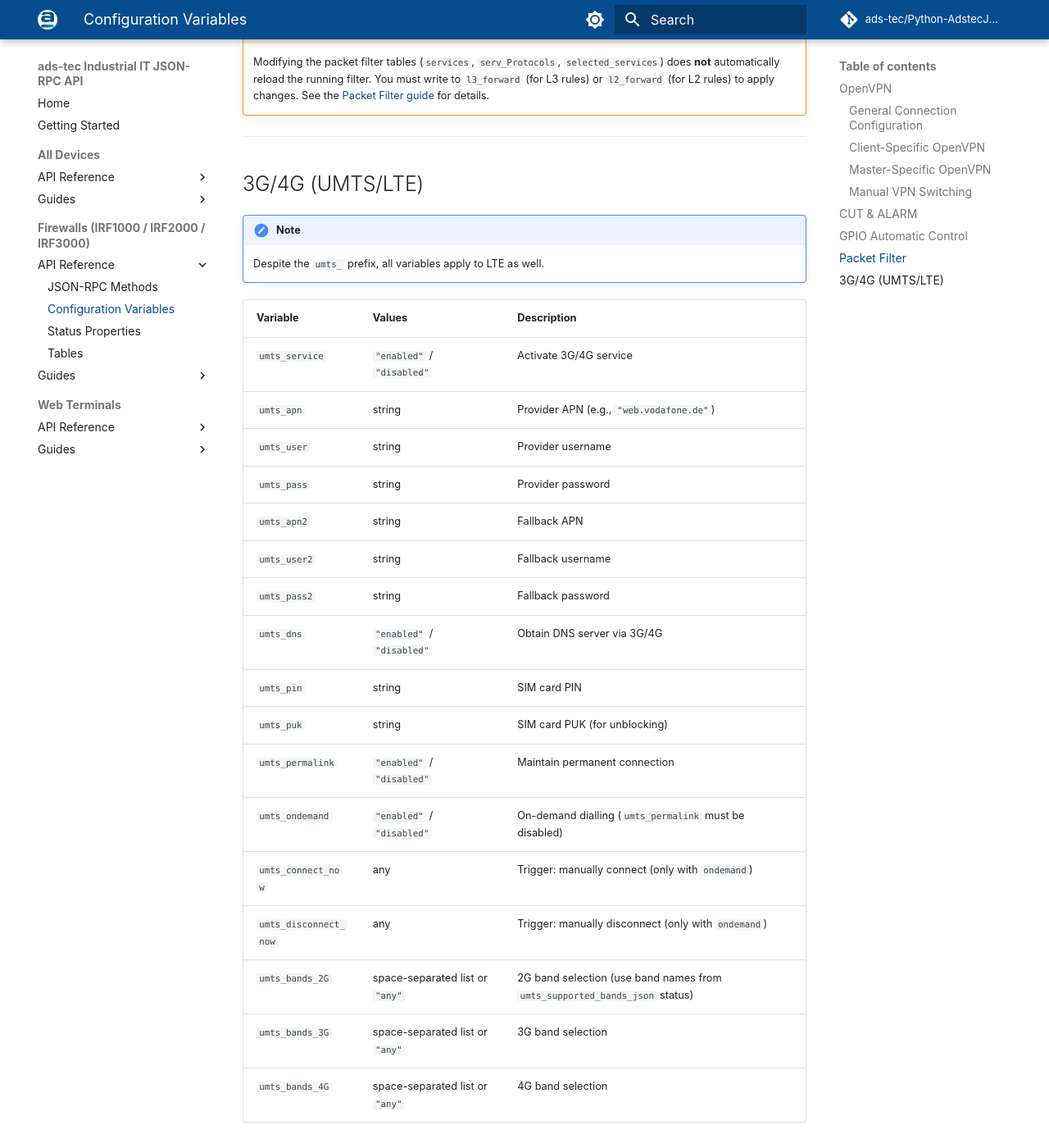
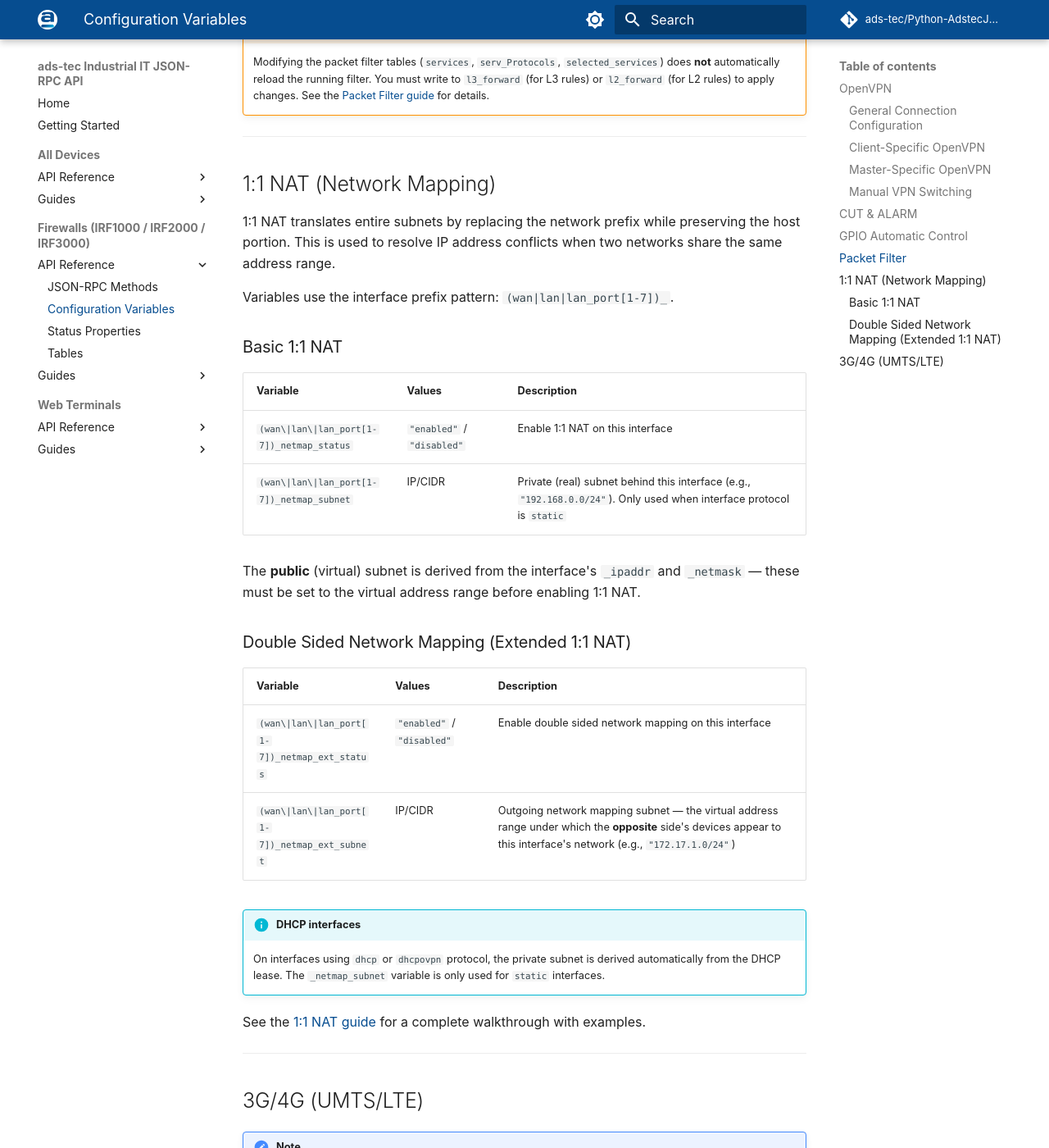
Before and after one commit to ads-tec/Python-AdstecJSONRPCDevice, an MkDocs documentation site: the page built from docs/api-reference/firewall/config-variables.md, in a window 1280 px wide and 1400 px high, scrolled down 3574 px. Shown: the whole window at 82% size. Built offline with MkDocs 1.6.1 and Material for MkDocs 9.7.7, drawn with Linux system fonts in a browser that asks for light colours; comment, search, counter and statistics services are not loaded; the version menu is left out; some of the changed lines change nothing that is shown.

Commit message:
add 1:1 NAT guide and config variable reference

````diff
--- a/docs/api-reference/firewall/config-variables.md
+++ b/docs/api-reference/firewall/config-variables.md
@@ -90,6 +90,35 @@ Requires VPN connection configured in `"switched"` state.
 
 ---
 
+## 1:1 NAT (Network Mapping)
+
+1:1 NAT translates entire subnets by replacing the network prefix while preserving the host portion. This is used to resolve IP address conflicts when two networks share the same address range.
+
+Variables use the interface prefix pattern: `(wan|lan|lan_port[1-7])_`.
+
+### Basic 1:1 NAT
+
+| Variable | Values | Description |
+|---|---|---|
+| `(wan\|lan\|lan_port[1-7])_netmap_status` | `"enabled"` / `"disabled"` | Enable 1:1 NAT on this interface |
+| `(wan\|lan\|lan_port[1-7])_netmap_subnet` | IP/CIDR | Private (real) subnet behind this interface (e.g., `"192.168.0.0/24"`). Only used when interface protocol is `static` |
+
+The **public** (virtual) subnet is derived from the interface's `_ipaddr` and `_netmask` — these must be set to the virtual address range before enabling 1:1 NAT.
+
+### Double Sided Network Mapping (Extended 1:1 NAT)
+
+| Variable | Values | Description |
+|---|---|---|
+| `(wan\|lan\|lan_port[1-7])_netmap_ext_status` | `"enabled"` / `"disabled"` | Enable double sided network mapping on this interface |
+| `(wan\|lan\|lan_port[1-7])_netmap_ext_subnet` | IP/CIDR | Outgoing network mapping subnet — the virtual address range under which the **opposite** side's devices appear to this interface's network (e.g., `"172.17.1.0/24"`) |
+
+!!! info "DHCP interfaces"
+    On interfaces using `dhcp` or `dhcpovpn` protocol, the private subnet is derived automatically from the DHCP lease. The `_netmap_subnet` variable is only used for `static` interfaces.
+
+See the [1:1 NAT guide](../../guides/one-to-one-nat.md) for a complete walkthrough with examples.
+
+---
+
 ## 3G/4G (UMTS/LTE)
 
 !!! note
--- /dev/null
+++ b/docs/guides/one-to-one-nat.md
@@ -0,0 +1,307 @@
+# 1:1 NAT (Network Mapping)
+
+!!! note "Firewall models only"
+    1:1 NAT is available on IRF1000, IRF2000, and IRF3000 firewalls in IP-Router mode. The IRF3400 supports up to 4 independent networks (WAN + 3 LAN ports), and the IRF3800 supports up to 8 (WAN + 7 LAN ports).
+
+1:1 NAT maps an entire subnet to a different subnet by replacing the network prefix while preserving the host portion. The most common use case is connecting multiple machines that all ship with the same fixed IP range (e.g., 192.168.0.0/24) to a single firewall — each machine network gets its own unique virtual address range so they can coexist without conflicts.
+
+## How It Works
+
+Unlike port forwarding which translates individual addresses and ports, 1:1 NAT performs a prefix substitution on every packet crossing the interface:
+
+| Direction | Original Address | Translated Address |
+|---|---|---|
+| Incoming (from factory to machine) | 10.0.0.50 (factory PC) | No change (unique range, no conflict) |
+| Outgoing (from machine to factory) | 192.168.0.100 (real machine address) | 172.16.1.100 (virtual) |
+
+The host portion (`.100`) is always preserved — only the network prefix changes.
+
+### Terminology
+
+| Term | Meaning |
+|---|---|
+| **Private subnet** | The real IP range behind the interface (the addresses the machine's devices actually use) |
+| **Public subnet** | The virtual IP range the interface presents to the rest of the network |
+| **Double sided network mapping** | Extended mode where traffic in *both* directions is translated — needed when the opposite network also has a conflicting address range |
+
+## Configuration Variables
+
+1:1 NAT is configured entirely through config variables — there is no table involved.
+
+| Variable | Values | Description |
+|---|---|---|
+| `{iface}_ipaddr` | IP address | Must be set to the **virtual** IP when 1:1 NAT is enabled |
+| `{iface}_netmask` | Netmask | Subnet mask for the virtual range |
+| `{iface}_netmap_status` | `"enabled"` / `"disabled"` | Enable 1:1 NAT on this interface |
+| `{iface}_netmap_subnet` | IP/CIDR | The **real** (private) subnet behind this interface |
+| `{iface}_netmap_ext_status` | `"enabled"` / `"disabled"` | Enable double sided network mapping |
+| `{iface}_netmap_ext_subnet` | IP/CIDR | The virtual range under which the opposite network appears to this interface's devices |
+
+Where `{iface}` is `wan`, `lan`, `lan_port1`–`lan_port7`, etc.
+
+See the [Configuration Variables (Firewalls)](../api-reference/firewall/config-variables.md#11-nat-network-mapping) reference for the full list.
+
+## Example: Multiple Machines with Identical Networks
+
+### Scenario
+
+A production hall has three machines, each delivered with the same fixed network 192.168.0.0/24. The machines are connected to an IRF3400 firewall (IP-Router Extended mode), which provides an uplink to the factory network (10.0.0.0/24):
+
+| Port | Connected to | Real subnet |
+|---|---|---|
+| **WAN** | Factory network (uplink) | 10.0.0.0/24 |
+| **LAN Port 1** | Machine 1 (CNC mill) | 192.168.0.0/24 |
+| **LAN Port 2** | Machine 2 (Robot cell) | 192.168.0.0/24 |
+| **LAN Port 3** | Machine 3 (Packaging line) | 192.168.0.0/24 |
+
+Without NAT, the firewall cannot route between the three machine networks because they all share the same address range.
+
+### Solution
+
+Assign each machine network a unique virtual range:
+
+| Port | Virtual range | Example: PLC at real 192.168.0.100 |
+|---|---|---|
+| LAN Port 1 | 172.16.1.0/24 | Reachable as **172.16.1.100** |
+| LAN Port 2 | 172.16.2.0/24 | Reachable as **172.16.2.100** |
+| LAN Port 3 | 172.16.3.0/24 | Reachable as **172.16.3.100** |
+
+A SCADA server on the factory network (10.0.0.50) reaches all three PLCs at their unique virtual addresses. The PLCs themselves remain untouched at 192.168.0.100 — only the firewall translates.
+
+### Prerequisites
+
+The firewall must be in **IP-Router Extended** (`iprouter5port`) mode so each LAN port operates as an independent routed interface:
+
+```python
+import jsonrpcdevice
+
+dev = jsonrpcdevice.AdstecJSONRPCDevice("192.168.0.254", "admin", "admin")
+
+# Ensure IP-Router Extended mode
+opmode = dev.config_get(["opmode"])["result"][0]["opmode"]
+if opmode != "iprouter5port":
+    dev.config_set_commit({"opmode": "iprouter5port"})
+```
+
+!!! warning
+    Changing `opmode` has side effects on filter rules and static routes. See [Operation Mode](../api-reference/config-variables.md#operation-mode).
+
+### Step 1: Configure Interface IPs
+
+Set each LAN port's IP address to its virtual range. The WAN uplink keeps a normal address in the factory network:
+
+```python
+dev.config_set_commit({
+    # WAN — uplink to factory network
+    "wan_ipaddr": "10.0.0.1",
+    "wan_netmask": "255.255.255.0",
+    "lan_gateway": "10.0.0.254",
+    # LAN Port 1 — virtual range for Machine 1
+    "lan_port1_ipaddr": "172.16.1.254",
+    "lan_port1_netmask": "255.255.255.0",
+    # LAN Port 2 — virtual range for Machine 2
+    "lan_port2_ipaddr": "172.16.2.254",
+    "lan_port2_netmask": "255.255.255.0",
+    # LAN Port 3 — virtual range for Machine 3
+    "lan_port3_ipaddr": "172.16.3.254",
+    "lan_port3_netmask": "255.255.255.0",
+})
+```
+
+!!! note
+    On each LAN port, the interface IP (e.g., 172.16.1.254) becomes the default gateway for the machine network behind it. The machines themselves must have their gateway set to 192.168.0.254 — the NAT translates this to the virtual address automatically.
+
+### Step 2: Enable 1:1 NAT on Each LAN Port
+
+Enable network mapping on each port and specify the real machine subnet:
+
+```python
+dev.config_set_commit({
+    "lan_port1_netmap_status": "enabled",
+    "lan_port1_netmap_subnet": "192.168.0.0/24",
+    "lan_port2_netmap_status": "enabled",
+    "lan_port2_netmap_subnet": "192.168.0.0/24",
+    "lan_port3_netmap_status": "enabled",
+    "lan_port3_netmap_subnet": "192.168.0.0/24",
+})
+```
+
+After this step, the factory network can reach each machine's devices through their unique virtual addresses (172.16.1.x, 172.16.2.x, 172.16.3.x).
+
+### Step 3: Save Settings
+
+```python
+dev.config_set_commit({"save_now": "1"})
+dev.logout()
+```
+
+### Complete Script
+
+```python
+import jsonrpcdevice
+
+host = "192.168.0.254"
+dev = jsonrpcdevice.AdstecJSONRPCDevice(host, "admin", "admin")
+
+# Machine networks to configure — extend for IRF3800 (up to lan_port7)
+machines = {
+    "lan_port1": {"virtual": "172.16.1", "real_subnet": "192.168.0.0/24"},
+    "lan_port2": {"virtual": "172.16.2", "real_subnet": "192.168.0.0/24"},
+    "lan_port3": {"virtual": "172.16.3", "real_subnet": "192.168.0.0/24"},
+}
+
+# Step 1: Set interface IPs
+ip_config = {
+    "wan_ipaddr": "10.0.0.1",
+    "wan_netmask": "255.255.255.0",
+    "lan_gateway": "10.0.0.254",
+}
+for port, cfg in machines.items():
+    ip_config[f"{port}_ipaddr"] = f"{cfg['virtual']}.254"
+    ip_config[f"{port}_netmask"] = "255.255.255.0"
+
+dev.config_set_commit(ip_config)
+
+# Step 2: Enable 1:1 NAT on each machine port
+nat_config = {}
+for port, cfg in machines.items():
+    nat_config[f"{port}_netmap_status"] = "enabled"
+    nat_config[f"{port}_netmap_subnet"] = cfg["real_subnet"]
+
+dev.config_set_commit(nat_config)
+
+# Step 3: Persist
+dev.config_set_commit({"save_now": "1"})
+
+dev.logout()
+print("1:1 NAT configured for", len(machines), "machine networks")
+```
+
+### Address Mapping at a Glance
+
+```mermaid
+flowchart LR
+    subgraph Factory["Factory Network<br/>10.0.0.0/24"]
+        SCADA["SCADA Server<br/>10.0.0.50"]
+    end
+    subgraph FW["IRF3400"]
+        WAN["WAN<br/>10.0.0.1"]
+        P1["Port 1<br/>172.16.1.254"]
+        P2["Port 2<br/>172.16.2.254"]
+        P3["Port 3<br/>172.16.3.254"]
+    end
+    subgraph M1["Machine 1"]
+        PLC1["PLC<br/>192.168.0.100"]
+    end
+    subgraph M2["Machine 2"]
+        PLC2["PLC<br/>192.168.0.100"]
+    end
+    subgraph M3["Machine 3"]
+        PLC3["PLC<br/>192.168.0.100"]
+    end
+
+    SCADA --- WAN
+    P1 --- PLC1
+    P2 --- PLC2
+    P3 --- PLC3
+```
+
+| From | To | Use address |
+|---|---|---|
+| SCADA server | Machine 1 PLC (real: 192.168.0.100) | **172.16.1.100** |
+| SCADA server | Machine 2 PLC (real: 192.168.0.100) | **172.16.2.100** |
+| SCADA server | Machine 3 PLC (real: 192.168.0.100) | **172.16.3.100** |
+| Any machine PLC | SCADA server (10.0.0.50) | **10.0.0.50** (no conflict) |
+| Any machine PLC | Firewall | **192.168.0.254** (their gateway) |
+
+## Double Sided Network Mapping
+
+Double sided mapping is needed when the network on the *opposite* side of the NAT interface also has a conflicting address range. A typical case is when the factory network itself uses the same 192.168.0.0/24 range as the machines.
+
+In that situation, basic 1:1 NAT is not sufficient — the machine network and the factory network would both be 192.168.0.0/24, and the firewall cannot route between them. Double sided mapping adds a second translation layer: traffic leaving through the NAT interface has its source address rewritten to a virtual range, so the machines see the factory network under a unique address.
+
+### Example: Factory and Machine Share 192.168.0.0/24
+
+```python
+# WAN interface uses a virtual IP (factory is also 192.168.0.0/24)
+dev.config_set_commit({
+    "wan_ipaddr": "172.16.0.112",
+    "wan_netmask": "255.255.255.0",
+    "lan_gateway": "172.16.0.1",
+})
+
+# Enable 1:1 NAT on WAN — map virtual range to real factory network
+dev.config_set_commit({
+    "wan_netmap_status": "enabled",
+    "wan_netmap_subnet": "192.168.0.0/24",
+})
+
+# Enable double sided mapping — factory devices see the LAN under 172.17.1.0/24
+dev.config_set_commit({
+    "wan_netmap_ext_status": "enabled",
+    "wan_netmap_ext_subnet": "172.17.1.0/24",
+})
+```
+
+With this configuration:
+
+- LAN devices reach factory hosts using 172.16.0.x virtual addresses
+- Factory hosts reach LAN devices using 172.17.1.x virtual addresses
+- Neither side needs to change its real IP configuration
+
+## Reading 1:1 NAT Configuration
+
+```python
+# Read NAT config for all LAN ports
+variables = []
+for i in range(1, 4):
+    port = f"lan_port{i}"
+    variables.extend([
+        f"{port}_netmap_status",
+        f"{port}_netmap_subnet",
+        f"{port}_netmap_ext_status",
+        f"{port}_netmap_ext_subnet",
+    ])
+
+result = dev.config_get(variables)
+for entry in result["result"]:
+    for key, value in entry.items():
+        print(f"{key} = {value}")
+```
+
+## Disabling 1:1 NAT
+
+```python
+dev.config_set_commit({
+    "lan_port1_netmap_status": "disabled",
+    "lan_port1_netmap_ext_status": "disabled",
+})
+```
+
+!!! warning
+    After disabling 1:1 NAT on an interface, restore its IP address to the real subnet and update routes accordingly.
+
+## Subnet Size Mismatch
+
+If the public and private subnets have different prefix lengths, the firewall uses the **smaller** subnet (larger CIDR number). For example, mapping a /24 to a /25 means only 126 host addresses are translated 1:1 — the remaining addresses in the larger range have no unique mapping partner.
+
+!!! tip
+    Use identically sized subnets for predictable results.
+
+## Interaction with Other Features
+
+### Port Forwarding
+
+Port forwarding rules operate independently of 1:1 NAT. If both are active on the same interface, port forwarding is evaluated first (PREROUTING chain). Use virtual addresses in forwarding rules when 1:1 NAT is enabled.
+
+### Packet Filter
+
+Packet filter rules on the firewall must use **virtual** (public) addresses, not the real private addresses. The NAT translation happens before filtering.
+
+### VPN / Remote Maintenance
+
+VPN tunnels (IPsec, OpenVPN, Big-LinX) see the **virtual** (public) addresses, not the real private ones. Remote maintenance must use the virtual addresses to reach machine devices (e.g., 172.16.1.100 for Machine 1's PLC, not 192.168.0.100).
+
+### DHCP Interfaces
+
+1:1 NAT also works on interfaces using DHCP. The private subnet is derived automatically from the DHCP lease. The `_netmap_subnet` variable is only used for interfaces with `static` protocol.
--- a/mkdocs.yml
+++ b/mkdocs.yml
@@ -109,6 +109,7 @@ nav:
       - Guides:
           - GPIO: guides/gpio.md
           - Port Forwarding: guides/port-forwarding.md
+          - 1:1 NAT: guides/one-to-one-nat.md
           - Packet Filter:
               - Overview: guides/packet-filter/index.md
               - Rule Modes: guides/packet-filter/rule-modes.md
````
